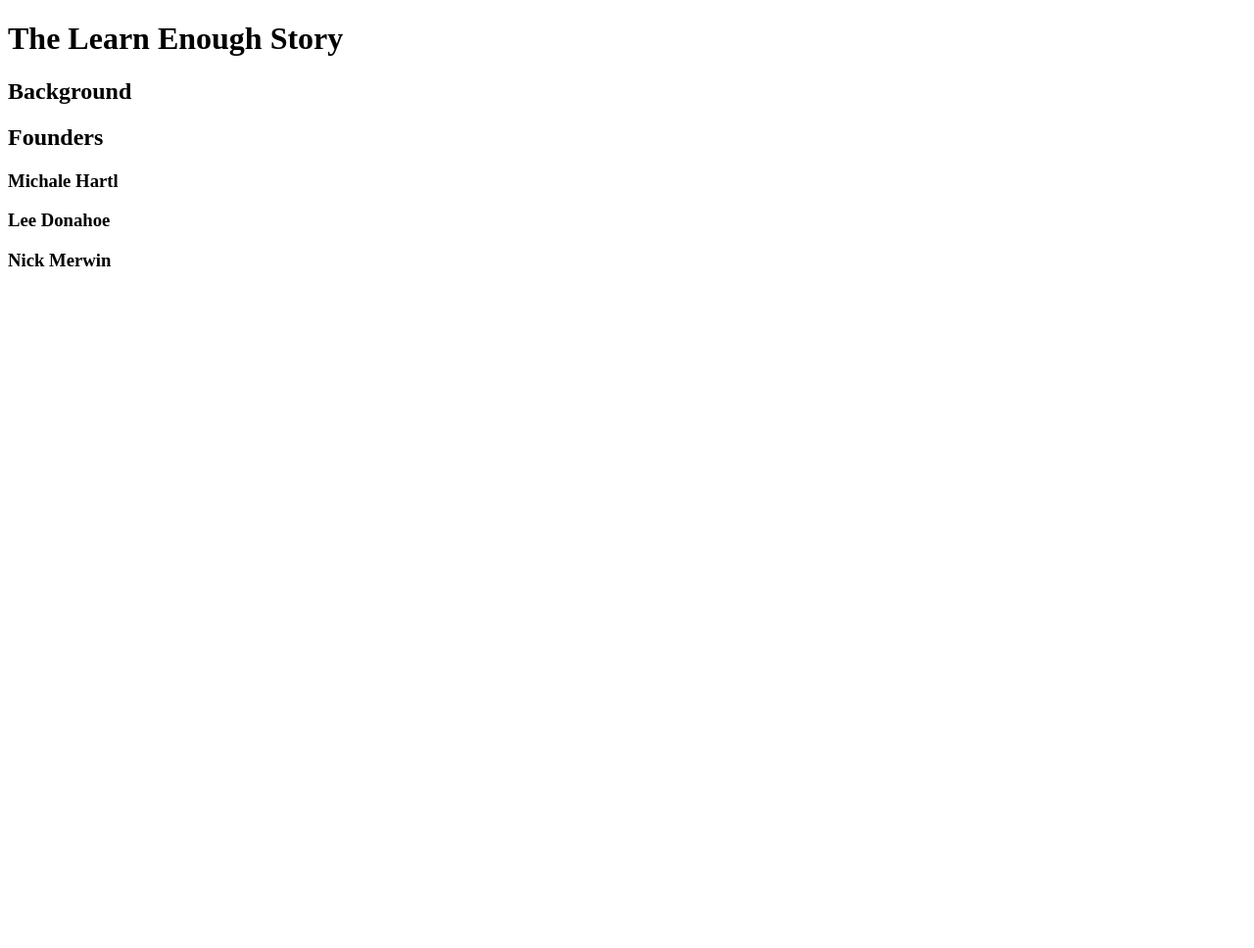
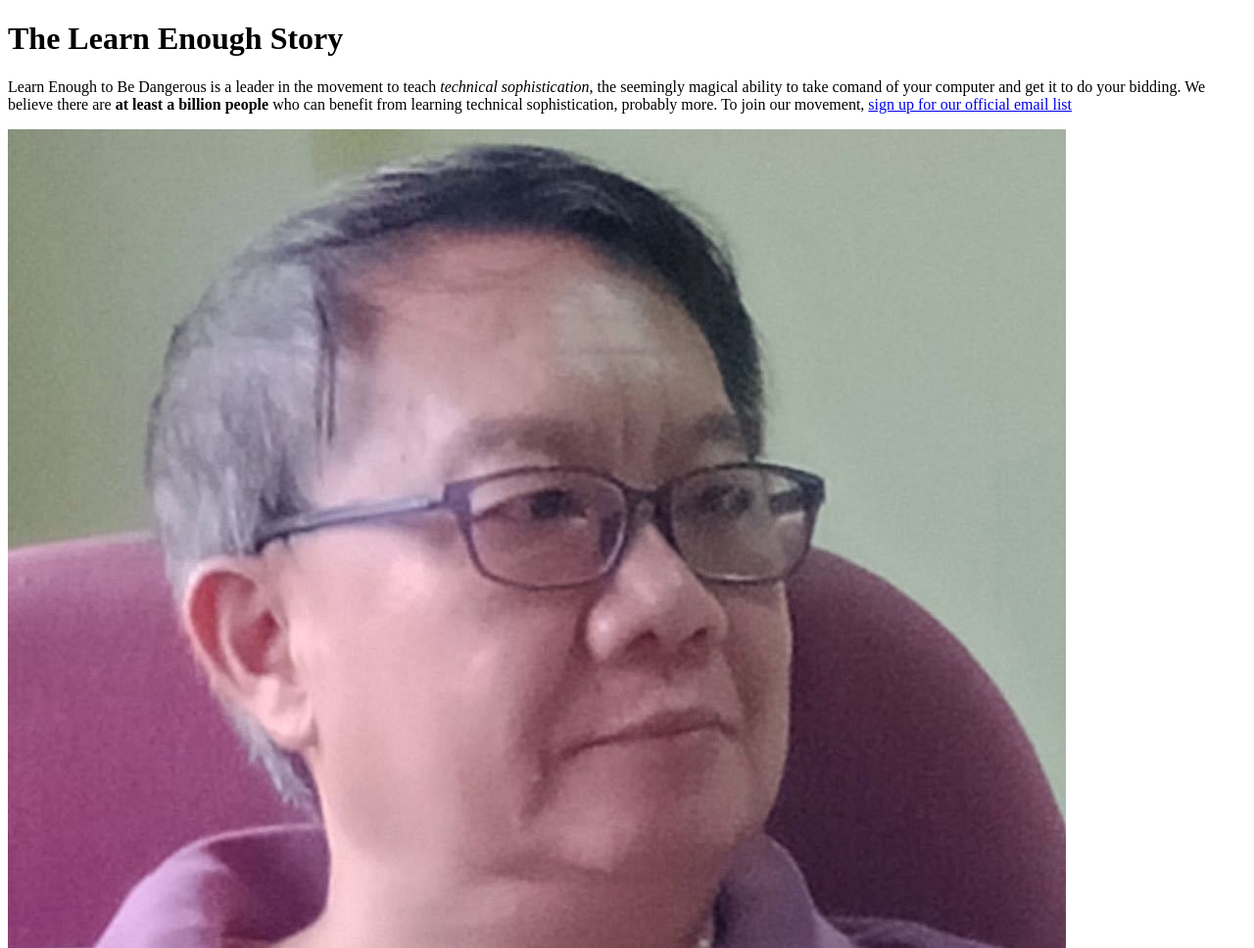
Before and after one commit to Adamcylee/learn_enough, a plain HTML site: page index.html in a window 1280 px wide. Shown: the top 968 px of the page at 98% size. Before the commit the page ends 800 px from the top, so only its background shows below. Drawn offline with Linux system fonts and the light colour scheme; files whose address does not match are found by name.

Commit message:
Add some content and Adam's picture

```diff
--- a/index.html
+++ b/index.html
@@ -7,13 +7,27 @@
     <body>
 
         <h1>The Learn Enough Story</h1>
+        <p>
+            Learn Enough to Be Dangerous is a leader in the movement to teach
+            <em>technical sophistication</em>, the seemingly magical ability
+             to take comand of your computer and get it to do your bidding. We believe there are
+            <strong>at least a billion people</strong> who can benefit from learning technical sophistication,
+             probably more. To join our movement, <a href="https://learnenough.com/email">sign up for our
+                official    email list</a>
+        </p>
+
+        <img src="file:///Users/chingyanlee/repos/learn_enough/images/IMG_4480.jpeg"
+        alt="An adorable man Adam">
 
         <h2>Background</h2>
 
         <h2>Founders</h2>
 
         <h3>Michale Hartl</h3>
-
+        <p>
+            You should follow Michael on Twitter
+            <a href="https://twitter.com/mhartl">here</a>.
+        </p>
         <h3>Lee Donahoe</h3>
 
         <h3>Nick Merwin</h3>
```
Also changed, not shown: images/IMG_4480.jpeg (added).
